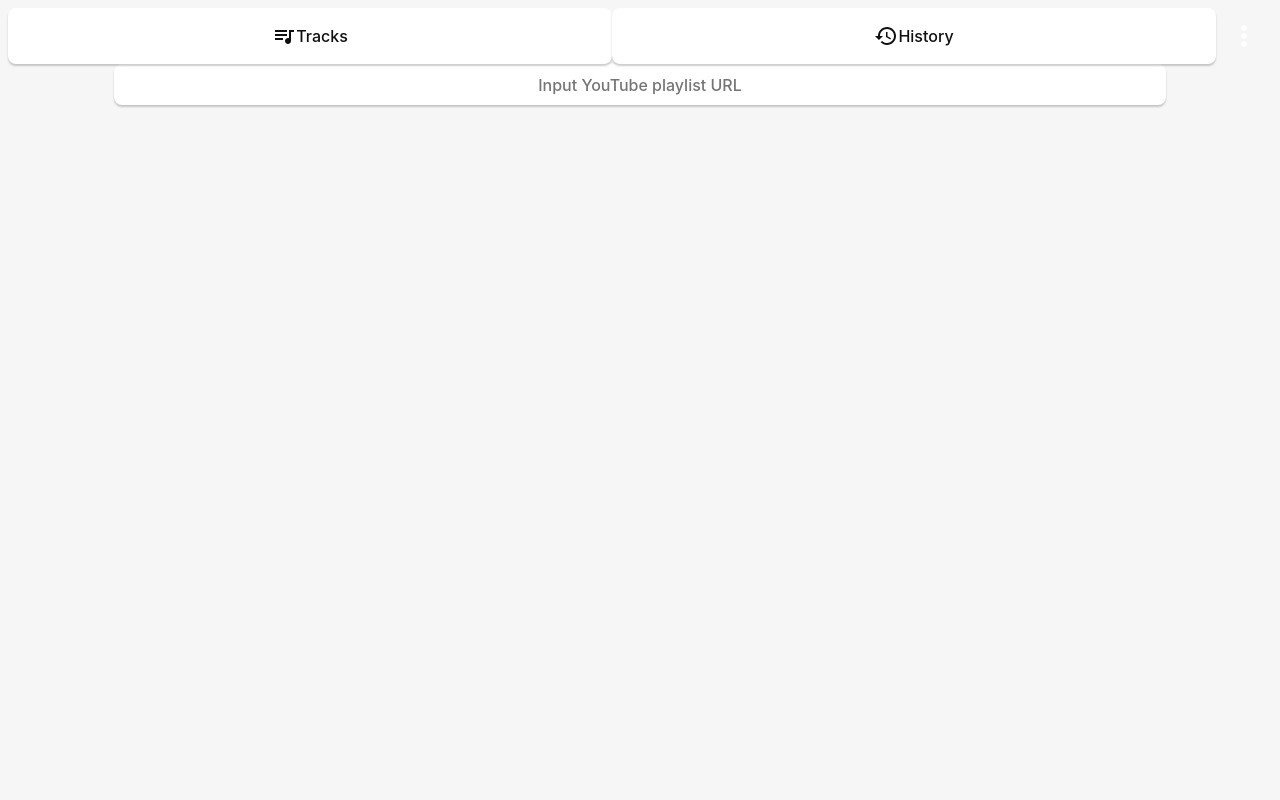
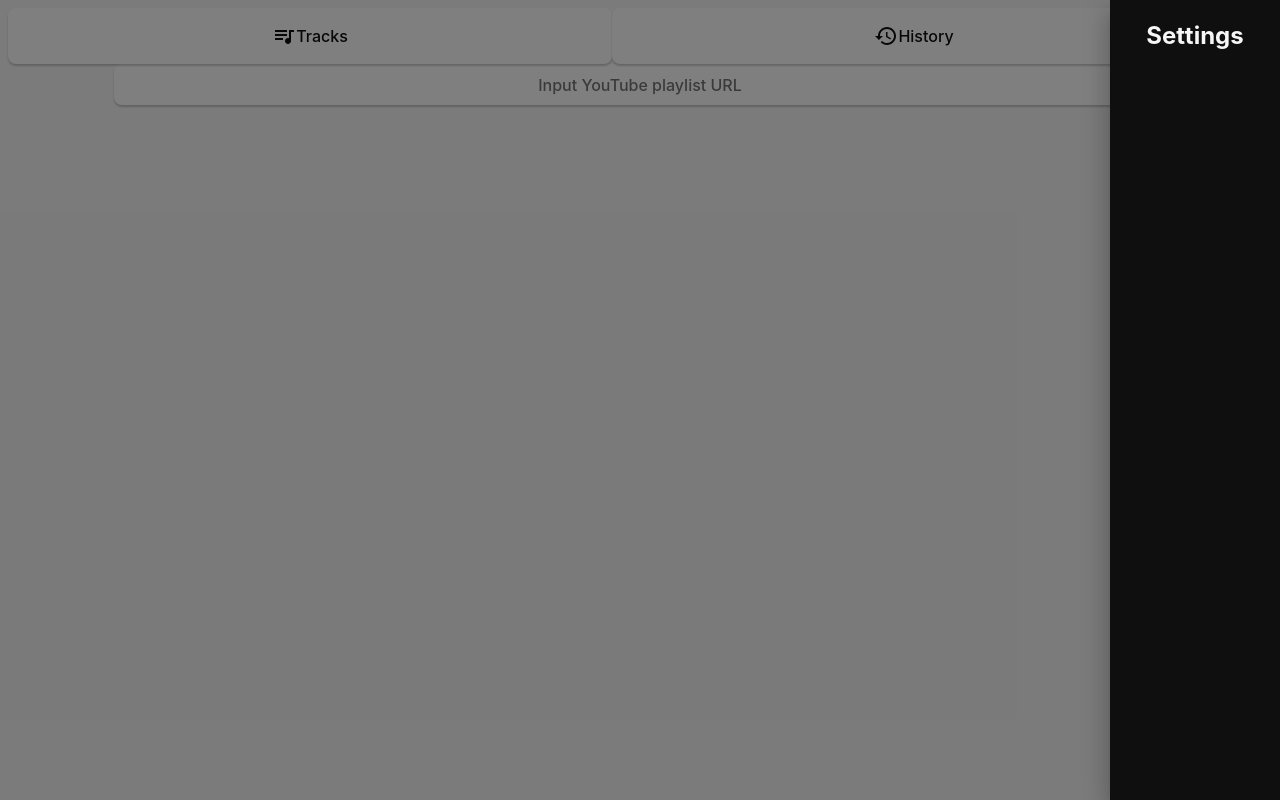
Before and after one commit to void2610/Simple-YouTube-Music.js, a React (Vite) app: page / in a window 1280 px wide. Both pictures are taken after a click on the button 1244 px from the left and 36 px from the top of the page. Built offline with nearby package versions, Linux system fonts and the light colour scheme.

Commit message:
Add drawer

```diff
--- a/package.json
+++ b/package.json
@@ -21,6 +21,7 @@
     "react-dom": "^18.2.0",
     "react-icon": "^1.0.0",
     "react-icons": "^4.10.1",
+    "react-modal": "^3.16.1",
     "react-player": "^2.12.0",
     "simplebar-react": "^3.2.4"
   },
--- a/src/components/TopBar.jsx
+++ b/src/components/TopBar.jsx
@@ -1,11 +1,32 @@
 import { AppBar, Toolbar, makeStyles, IconButton } from '@material-ui/core'
 import React from 'react'
+import { useRef, useState, useEffect } from "react";
+import Drawer from '@mui/material/Drawer';
 
 import QueueMusicIcon from '@mui/icons-material/QueueMusic';
 import HistoryIcon from '@mui/icons-material/History';
 import MoreVertIcon from '@mui/icons-material/MoreVert';
 
+const drawerlStyle = {
+  fontFamily: "'Inter', 'Avenir', 'Helvetica', 'Arial', 'sans-serif'",
+  fontSize: '16px',
+  lineHeight: '24px',
+  fontWeight: 400,
+  color: '#f6f6f6',
+  backgroundColor: '#0f0f0f',
+  fontSynthesis: 'none',
+  textRendering: 'optimizeLegibility',
+  WebkitFontSmoothing: 'antialiased',
+  MozOsxFontSmoothing: 'grayscale',
+  WebkitTextSizeAdjust: '100%',
+  border: 'none',
+  width: '170px'
+};
+
+
 const TopBar = ({ setIsDisplayTrack }) => {
+  const [drawerOpened, setDrawerOpened] = useState(false);
+
   const trackButtonClick = () => {
     setIsDisplayTrack(true);
   }
@@ -15,13 +36,26 @@ const TopBar = ({ setIsDisplayTrack }) => {
 
 
   return (
+    <>
       <div style={{ display: 'flex', justifyContent: 'space-between' }}>
         <button style={{ width: '49.5%', display: 'flex', alignItems: 'center', justifyContent: 'center' }} onClick={trackButtonClick}><QueueMusicIcon /> Tracks</button>
         <button style={{ width: '49.5%', display: 'flex', alignItems: 'center', justifyContent: 'center' }} onClick={historyButtonClick}><HistoryIcon />History</button>
-      < IconButton style={{ color: 'white', boxShadow: 'none' }}>
+        < IconButton style={{ color: 'white', boxShadow: 'none' }} onClick={() => { setDrawerOpened(true); }}>
           <MoreVertIcon style={{ fontSize: '2rem' }} />
         </ IconButton>
       </div >
+
+      <Drawer
+        anchor={'right'}
+        open={drawerOpened}
+        onClose={() => setDrawerOpened(false)}
+        PaperProps={{ style: drawerlStyle }}
+      >
+        <div style={{ display: 'flex', justifyContent: 'center' }}>
+          <p style={{ fontSize: '24px', fontWeight: 'bold' }}>Settings</p>
+        </div>
+      </Drawer >
+    </>
   );
 };
 
```
Also changed, not shown: 1 other file (tests, documents, lock files or other folders). Lines whose indentation alone changed are shown as unchanged.
